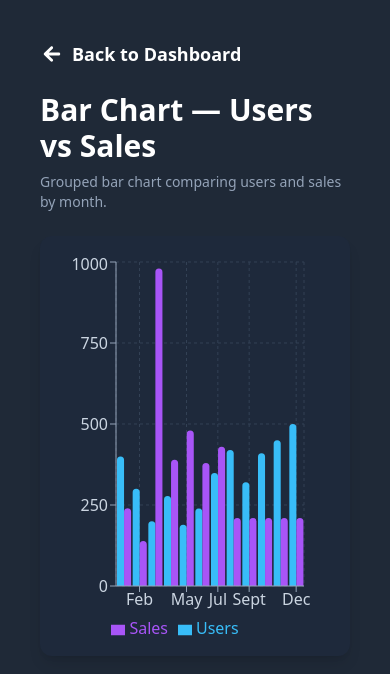
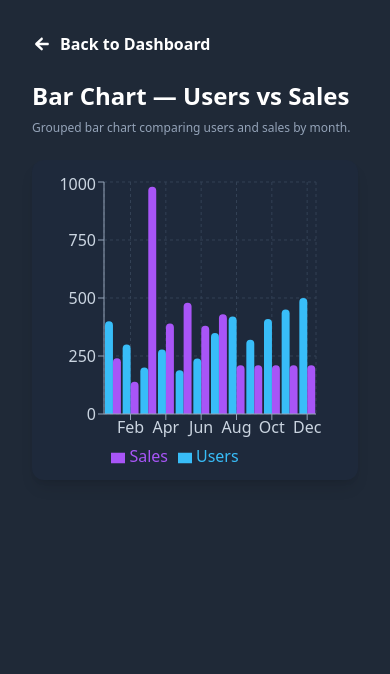
Before and after one commit to Developer-Sohail786/Chart-Fusion, a React (Vite) app in the folder Chart Vision/: page /charts/bar in a window 390 px wide. Shown: the top 674 px of the page. Built offline with nearby package versions, Linux system fonts and the light colour scheme.

Commit message:
Refactor BarChart component for improved responsiveness
Updated styling and layout of the BarChart component. Adjusted padding, font sizes, and container heights for better responsiveness.

```diff
--- a/Chart Vision/src/Pages/BarChart.jsx
+++ b/Chart Vision/src/Pages/BarChart.jsx
@@ -1,7 +1,16 @@
 import React, { useMemo } from "react";
 import { useLocation, useNavigate } from "react-router-dom";
 import { IoMdArrowRoundBack } from "react-icons/io";
-import { ResponsiveContainer, BarChart, Bar, CartesianGrid, XAxis, YAxis, Tooltip, Legend } from "recharts";
+import {
+  ResponsiveContainer,
+  BarChart,
+  Bar,
+  CartesianGrid,
+  XAxis,
+  YAxis,
+  Tooltip,
+  Legend,
+} from "recharts";
 import { sampleData } from "../data";
 
 export default function BarChartPage() {
@@ -11,10 +20,13 @@ export default function BarChartPage() {
   const data = useMemo(() => {
     try {
       if (location.state && location.state.source === "sample") return sampleData;
+
       const raw = localStorage.getItem("chartData");
       if (!raw) return sampleData;
+
       const parsed = JSON.parse(raw);
       if (!Array.isArray(parsed) || parsed.length === 0) return sampleData;
+
       return parsed.map((r) => ({
         month: r.label,
         users: Number(r.users),
@@ -27,30 +39,70 @@ export default function BarChartPage() {
   }, [location.state]);
 
   return (
-    <div className="min-h-screen bg-gray-800 text-white p-6">
-      <div onClick={() => navigate("/dashboard")} className="flex items-center gap-2 cursor-pointer mb-6 hover:text-sky-300">
-        <IoMdArrowRoundBack className="text-2xl" />
-        <span className="text-lg font-semibold">Back to Dashboard</span>
+    <div className="min-h-screen bg-gray-800 text-white p-4 sm:p-6">
+
+      <div
+        onClick={() => navigate("/dashboard")}
+        className="flex items-center gap-2 cursor-pointer mb-6 hover:text-sky-300 w-fit"
+      >
+        <IoMdArrowRoundBack className="text-xl sm:text-2xl" />
+        <span className="text-base sm:text-lg font-semibold">
+          Back to Dashboard
+        </span>
       </div>
 
-      <h1 className="text-3xl font-bold mb-2">Bar Chart — Users vs Sales</h1>
-      <p className="text-sm text-slate-400 mb-6">Grouped bar chart comparing users and sales by month.</p>
+      <h1 className="text-2xl sm:text-3xl font-bold mb-2">
+        Bar Chart — Users vs Sales
+      </h1>
 
-      <div className="bg-slate-800 rounded-xl p-4 shadow-lg h-[26.25rem]">
+      <p className="text-xs sm:text-sm text-slate-400 mb-6">
+        Grouped bar chart comparing users and sales by month.
+      </p>
+
+      <div className="bg-slate-800 rounded-xl p-3 sm:p-4 shadow-lg h-[20rem] sm:h-[24rem] md:h-[26.25rem] overflow-hidden">
         <ResponsiveContainer width="100%" height="100%">
-          <BarChart data={data} margin={{ top: 10, right: 30, left: 0, bottom: 0 }}>
+          <BarChart
+            data={data}
+            margin={{ top: 10, right: 30, left: 0, bottom: 0 }}
+          >
             <CartesianGrid strokeDasharray="3 3" stroke="#334155" />
-            <XAxis dataKey="month" stroke="#94a3b8" tick={{ fill: "#cbd5e1" }} />
+
+            <XAxis
+              dataKey="month"
+              stroke="#94a3b8"
+              tick={{ fill: "#cbd5e1" }}
+            />
+
             <YAxis stroke="#94a3b8" tick={{ fill: "#cbd5e1" }} />
+
             <Tooltip
               cursor={{ fill: "rgba(56,189,248,0.06)" }}
-              contentStyle={{ backgroundColor: "#0b1220", borderRadius: 8, border: "1px solid #334155" }}
+              contentStyle={{
+                backgroundColor: "#0b1220",
+                borderRadius: 8,
+                border: "1px solid #334155",
+              }}
               labelStyle={{ color: "#38bdf8", fontWeight: 600 }}
               itemStyle={{ color: "#e6eef8" }}
             />
+
             <Legend wrapperStyle={{ color: "#cbd5e1" }} />
-            <Bar dataKey="users" name="Users" fill="#38bdf8" barSize={22} radius={[6,6,0,0]} />
-            <Bar dataKey="sales" name="Sales" fill="#a855f7" barSize={22} radius={[6,6,0,0]} />
+
+            <Bar
+              dataKey="users"
+              name="Users"
+              fill="#38bdf8"
+              barSize={22}
+              radius={[6, 6, 0, 0]}
+            />
+
+            <Bar
+              dataKey="sales"
+              name="Sales"
+              fill="#a855f7"
+              barSize={22}
+              radius={[6, 6, 0, 0]}
+            />
           </BarChart>
         </ResponsiveContainer>
       </div>
```
